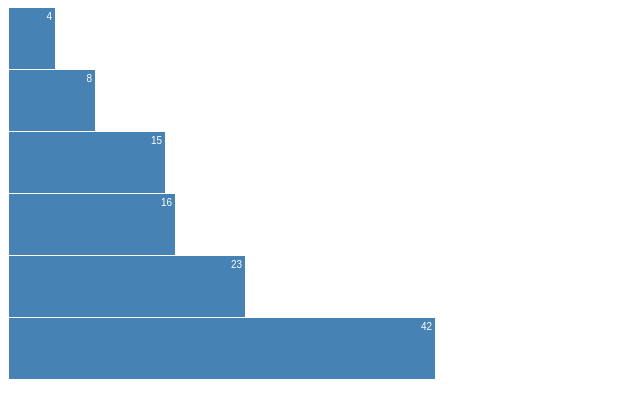
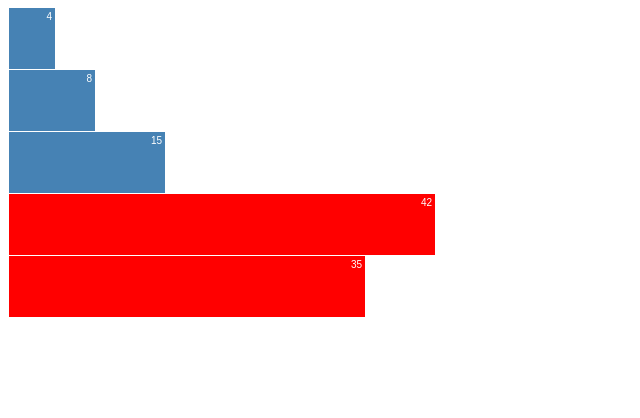
Before and after one commit to nishanttotla/Swarm-Mode-LB-Visualizer, a plain HTML site: page index.html in a window 1280 px wide. Shown: the whole page, without its empty margins (0-640 px from the left). Drawn offline with Linux system fonts and the light colour scheme.

Commit message:
Using more complex data
Signed-off-by: Nishant Totla <nishanttotla@gmail.com>

```diff
--- a/index.html
+++ b/index.html
@@ -18,23 +18,26 @@
 <script src="d3.v3.min.js"></script>
 <script>
 
-var data = [4, 8, 15, 16, 23, 42];
-
-var data1 = [{"label":"ip1", "value":4},
-        {"label":"ip2", "value":8},
-        {"label":"ip3", "value":15},
+var data = [{"label":"ip1", "value":4, "version":"1.0"},
+        {"label":"ip2", "value":8, "version":"1.0"},
+        {"label":"ip3", "value":15, "version":"1.0"},
+        {"label":"ip4", "value":42, "version":"2.0"},
+        {"label":"ip5", "value":35, "version":"2.0"},
         ];
 
 var x = d3.scale.linear()
-    .domain([0, d3.max(data)])
+    .domain([0, 42])
     .range([0, 420]);
 
 d3.select(".chart")
   .selectAll("div")
     .data(data)
   .enter().append("div")
-    .style("width", function(d) { return x(d) + "px"; })
+    .style("width", function(d) { return x(d.value) + "px"; })
     .style("height", "55px")
-    .text(function(d) { return d; });
+    .style("background-color", function(d) {
+         if (d.version == "1.0") { return "steelblue" } else { return "red" }
+        })
+    .text(function(d) { return d.value; });
 
 </script>
```
